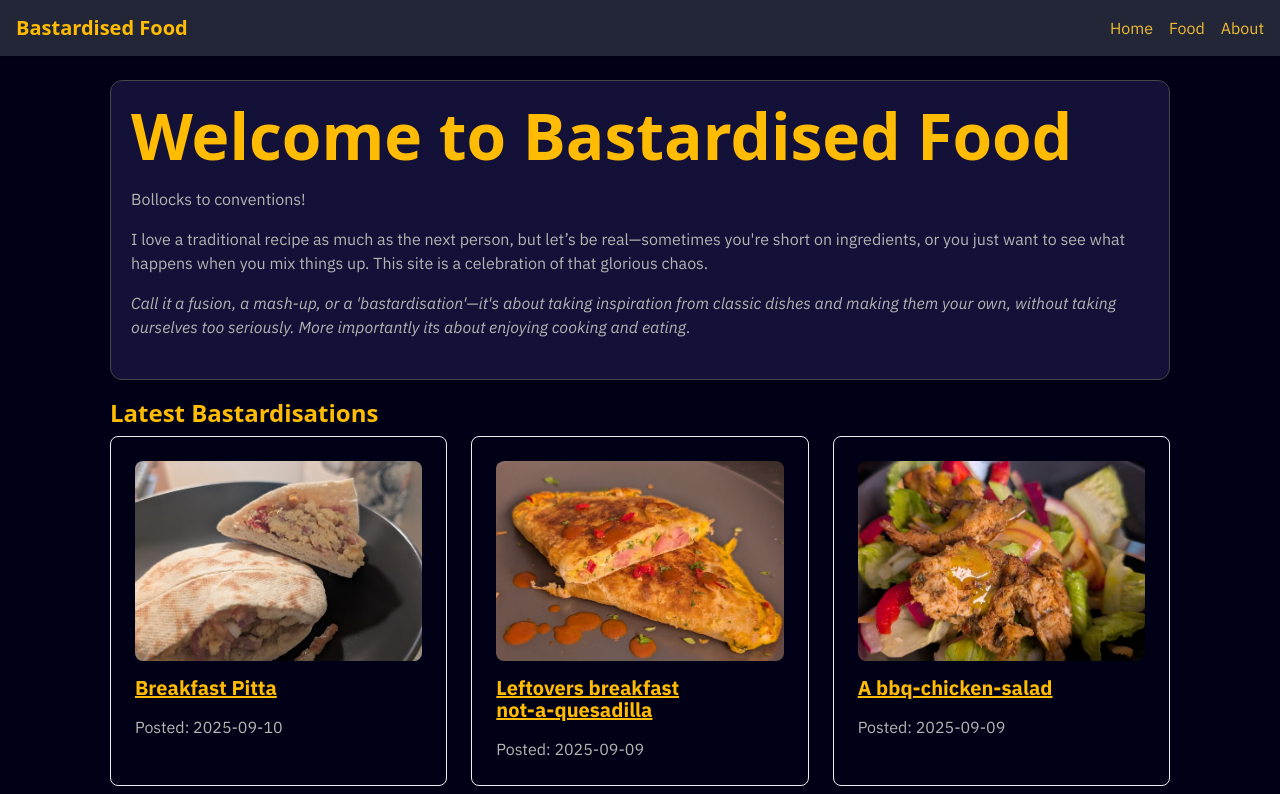
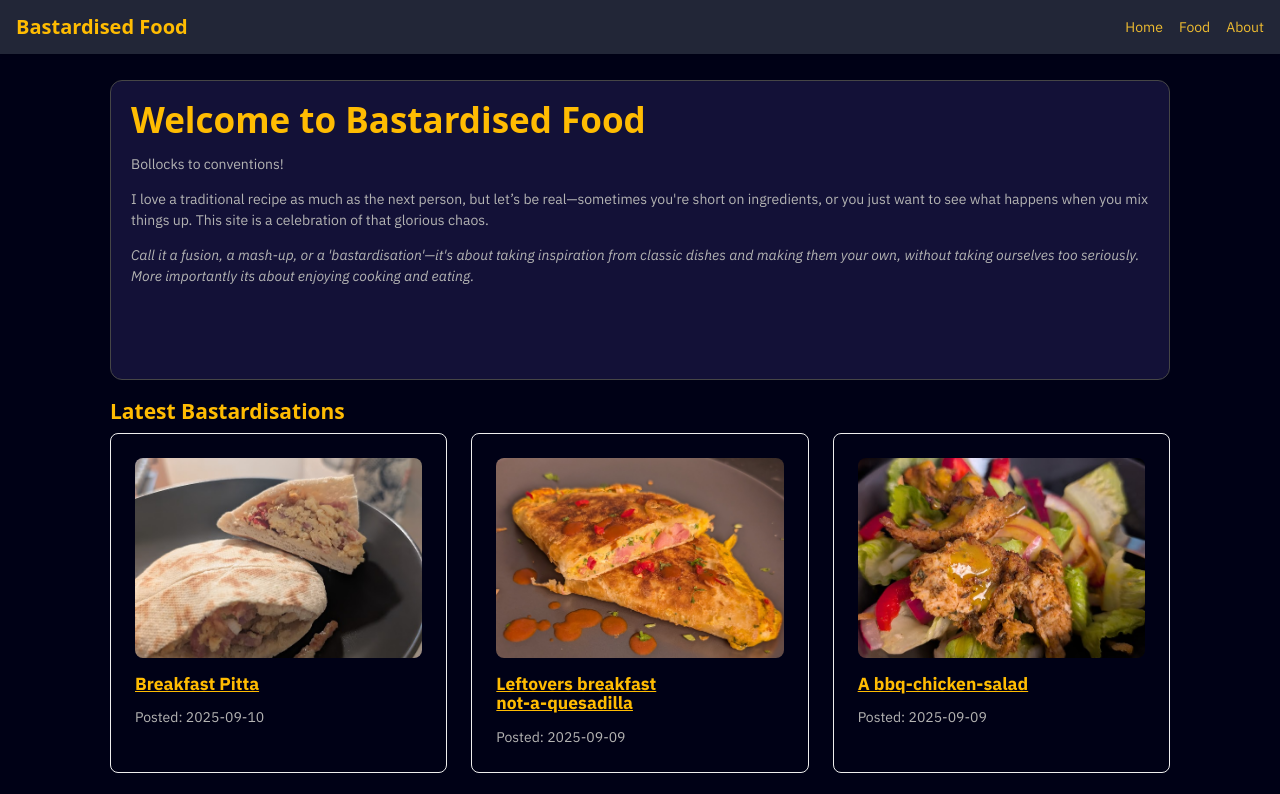
Before and after one commit to nerraf-dev/bastardised-food, an Eleventy site: page src/index.njk in a window 1280 px wide. Shown: the top 794 px of the page. Built offline with nearby package versions, Linux system fonts and the light colour scheme; Eleventy itself is replaced by a stand-in of ours; files that its build step writes are made by us from their sources; a web font is replaced by a local one.

Commit message:
feat: Enhance base styles with improved CSS variables, typography, and navbar design

```diff
--- a/src/_includes/base.njk
+++ b/src/_includes/base.njk
@@ -8,6 +8,128 @@
         <link rel="stylesheet" href="/styles/style.css">
         <link rel="stylesheet" href="https://cdnjs.cloudflare.com/ajax/libs/font-awesome/6.7.2/css/all.min.css" integrity="sha512-Evv84Mr4kqVGRNSgIGL/F/aIDqQb7xQ2vcrdIwxfjThSH8CSR7PBEakCr51Ck+w+/U6swU2Im1vVX0SVk9ABhg==" crossorigin="anonymous" referrerpolicy="no-referrer" />
         <title> {{ title }} </title>
+
+        <style>
+            /* GOOGLE FONTS */
+            @import url('https://fonts.googleapis.com/css2?family=IBM+Plex+Sans:ital,wght@0,100..700;1,100..700&family=Rubik+Marker+Hatch&display=swap');
+
+            /* CSS Variables */
+            :root {
+            --bg-colour: #222637;
+            --primary-colour: #FFBC02;
+            --secondary-colour: #464646;
+            --body-text-colour: #b4b4b3;
+            --h1-colour: #FFBC02;
+            --h2-colour: #FFBC02;
+            --h3-colour: #FFBC02;
+            --navbar-border-colour: #FFBC02;
+            --navbar-text-colour: #EFBC30;
+            --hover-bg-colour: #FFBC02;
+            --hover-text-colour: #000000;
+            --header-bg-colour: #000116;
+            --header-h1-colour: #FFBC02;
+            --header-text-colour: #dadada;
+            --details-bg-colour: #1c1d38;
+            --details-text-colour: #FFBC02;
+            }
+
+            /* Reset & Base Styles */
+            *, *::before, *::after { box-sizing: border-box; }
+            body, h1, h2, h3, h4, p, figure, blockquote, dl, dd { margin-block-end: 0; }
+            body {
+            min-height: 100vh;
+            line-height: 1.5;
+            background-color: var(--header-bg-colour);
+            color: var(--body-text-colour);
+            font-family: "IBM Plex Sans", system-ui !important;
+            font-size: 14px;
+            margin: 0;
+            padding-top: 60px;
+            }
+            h1, h2, h3, h4 { line-height: 1.1; text-wrap: balance; }
+            h1 {
+            color: var(--h1-colour);
+            font-family: "Rubik Marker Hatch", system-ui !important;
+            font-size: 2.5em;
+            margin: 0;
+            }
+            h2 {
+            color: var(--h2-colour);
+            font-family: "Rubik Marker Hatch", system-ui !important;
+            font-size: 1.5em;
+            margin: 0;
+            }
+            h3 {
+            color: var(--h3-colour);
+            font-size: 1.25em;
+            margin: 0;
+            }
+
+            /* Navbar Styles */
+            .navbar {
+            display: flex;
+            justify-content: space-between;
+            align-items: center;
+            padding: 1rem;
+            background-color: var(--bg-colour);
+            position: fixed;
+            top: 0; left: 0; right: 0;
+            z-index: 1000;
+            box-shadow: 0 2px 4px rgba(0,0,0,0.1);
+            }
+            .menu-toggle { display: block; cursor: pointer; color: var(--navbar-text-colour); order: 1; }
+            .logo { color: var(--navbar-text-colour); order: 0; }
+            .logo h1 { font-size: 20px; }
+            .nav-links {
+            display: none;
+            flex-direction: column;
+            position: fixed;
+            top: 55px; left: 0; right: 0;
+            background-color: var(--header-bg-colour);
+            padding: 1rem;
+            box-shadow: 0 4px 6px rgba(0,0,0,0.1);
+            z-index: 1000;
+            margin: 0 auto;
+            }
+            .nav-links li { color: var(--navbar-text-colour); list-style: none; margin-bottom: 0.5rem; }
+            nav a { text-decoration: none; }
+            #menu-toggle-checkbox:checked ~ .nav-links { display: flex; }
+            #menu-toggle-checkbox { display: none; }
+            @media (min-width: 769px) {
+            .navbar { justify-content: space-between; }
+            .menu-toggle { display: none; }
+            .logo { order: 0; }
+            .nav-links {
+                display: flex;
+                flex-direction: row;
+                order: 1;
+                position: static;
+                background-color: transparent;
+                padding: 0;
+                box-shadow: none;
+                margin: 0;
+            }
+            .nav-links li { margin-left: 1rem; margin-bottom: 0; }
+            }
+
+            /* Main Container */
+            .container {
+            max-width: 1100px;
+            margin: 0 auto;
+            padding: 20px;
+            }
+
+            /* Hero Section (if visible above fold) */
+            .hero {
+            min-height: 300px;
+            background-color: rgb(19, 17, 55);
+            border: var(--secondary-colour) 1px solid;
+            border-radius: 12px;
+            padding: 20px;
+            margin-bottom: 20px;
+            }
+        </style>
+
     </head>
 
     <body>
```
